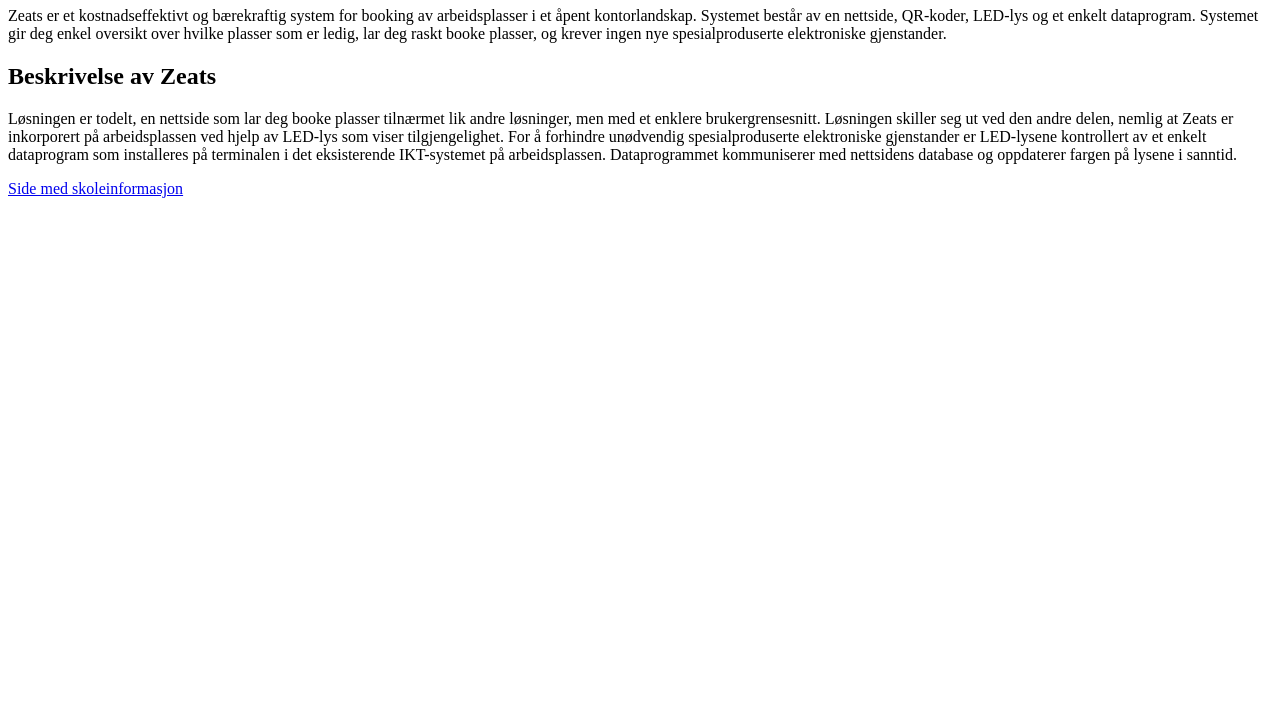
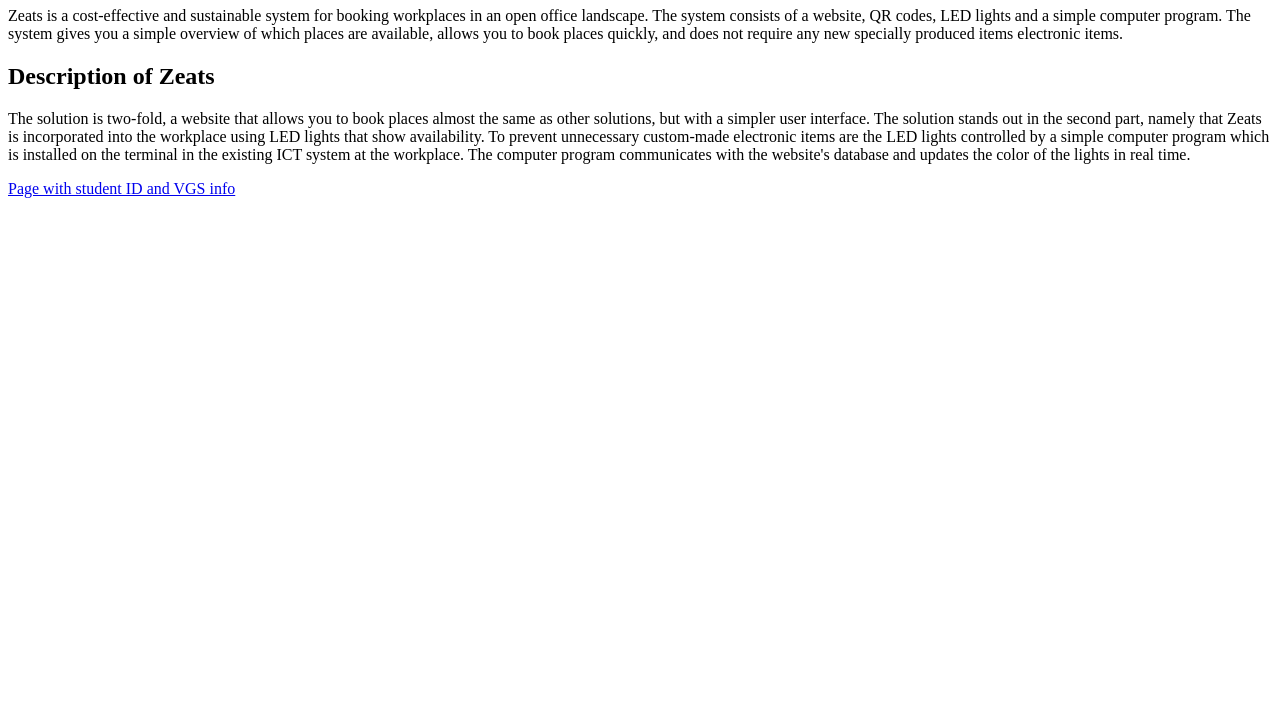
Before and after one commit to OsloMet-web/1stOblig-oblig-1-group-58, a plain HTML site: page oblig1_gruppe58/index.html in a window 1280 px wide. Shown: the part 73-800 px from the top of the page. Drawn offline with Linux system fonts and the light colour scheme.

Commit message:
Updated the page to english

```diff
--- a/oblig1_gruppe58/index.html
+++ b/oblig1_gruppe58/index.html
@@ -1,35 +1,34 @@
 <!DOCTYPE html>
-<html lang="no">
+<html lang="en">
 <head>
     <meta charset="UTF-8">
     <title>Oblig 1</title>
 </head>
 <body>
-    <h1>Zeats plassbooking</h1>
+    <h1>Zeats space booking</h1>
 
     <p>
-        Zeats er et kostnadseffektivt og bærekraftig system
-        for booking av arbeidsplasser i et åpent kontorlandskap.
-        Systemet består av en nettside, QR-koder, LED-lys og et enkelt dataprogram.
-        Systemet gir deg enkel oversikt over hvilke plasser som er ledig,
-        lar deg raskt booke plasser, og krever ingen nye spesialproduserte
-        elektroniske gjenstander.
+        Zeats is a cost-effective and sustainable system
+        for booking workplaces in an open office landscape.
+        The system consists of a website, QR codes, LED lights and a simple computer program.
+        The system gives you a simple overview of which places are available,
+        allows you to book places quickly, and does not require any new specially produced items
+        electronic items.
     </p>
 
 
-    <h2>Beskrivelse av Zeats</h2>
+    <h2>Description of Zeats</h2>
 
     <p>
-        Løsningen er todelt, en nettside som lar deg booke plasser tilnærmet lik andre løsninger, men med et enklere brukergrensesnitt.
-        Løsningen skiller seg ut ved den andre delen, nemlig at Zeats er inkorporert på arbeidsplassen ved hjelp av LED-lys som viser tilgjengelighet.
-        For å forhindre unødvendig spesialproduserte elektroniske gjenstander er
-        LED-lysene kontrollert av et enkelt dataprogram
-        som installeres på terminalen i det eksisterende IKT-systemet på arbeidsplassen.
-        Dataprogrammet kommuniserer med nettsidens database
-        og oppdaterer fargen på lysene i sanntid.
+        The solution is two-fold, a website that allows you to book places almost the same as other solutions, but with a simpler user interface.
+        The solution stands out in the second part, namely that Zeats is incorporated into the workplace using LED lights that show availability.
+        To prevent unnecessary custom-made electronic items are the LED lights controlled by a simple computer program
+        which is installed on the terminal in the existing ICT system at the workplace.
+        The computer program communicates with the website's database
+        and updates the color of the lights in real time.
     </p>
 
-    <p><a href = "side_b.html">Side med skoleinformasjon</a></p>
+    <p><a href = "side_b.html">Page with student ID and VGS info</a></p>
 
 </body>
 </html>
```
Also changed, not shown: oblig1_gruppe58/side_b.html (+1 -1 lines).
